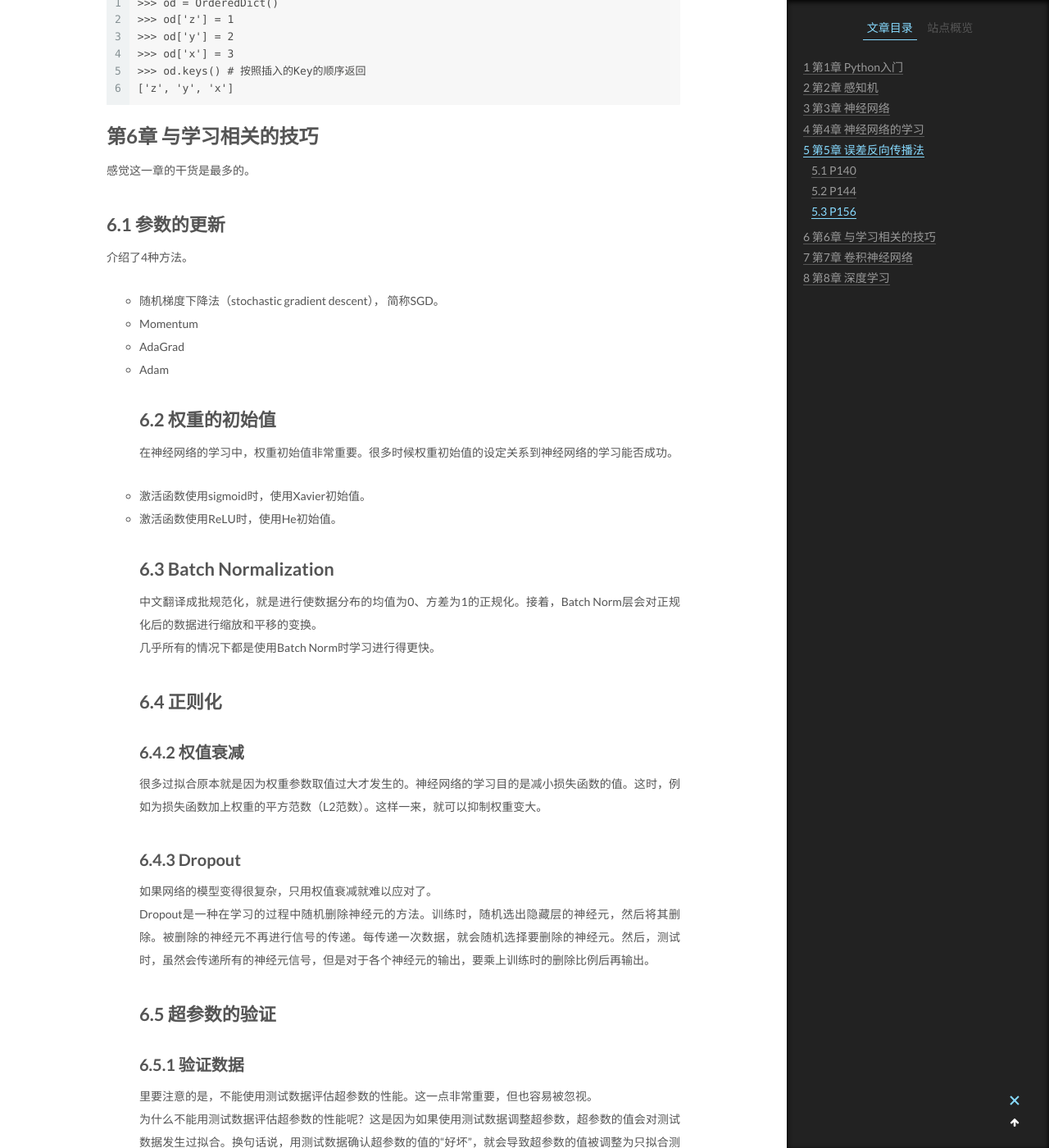
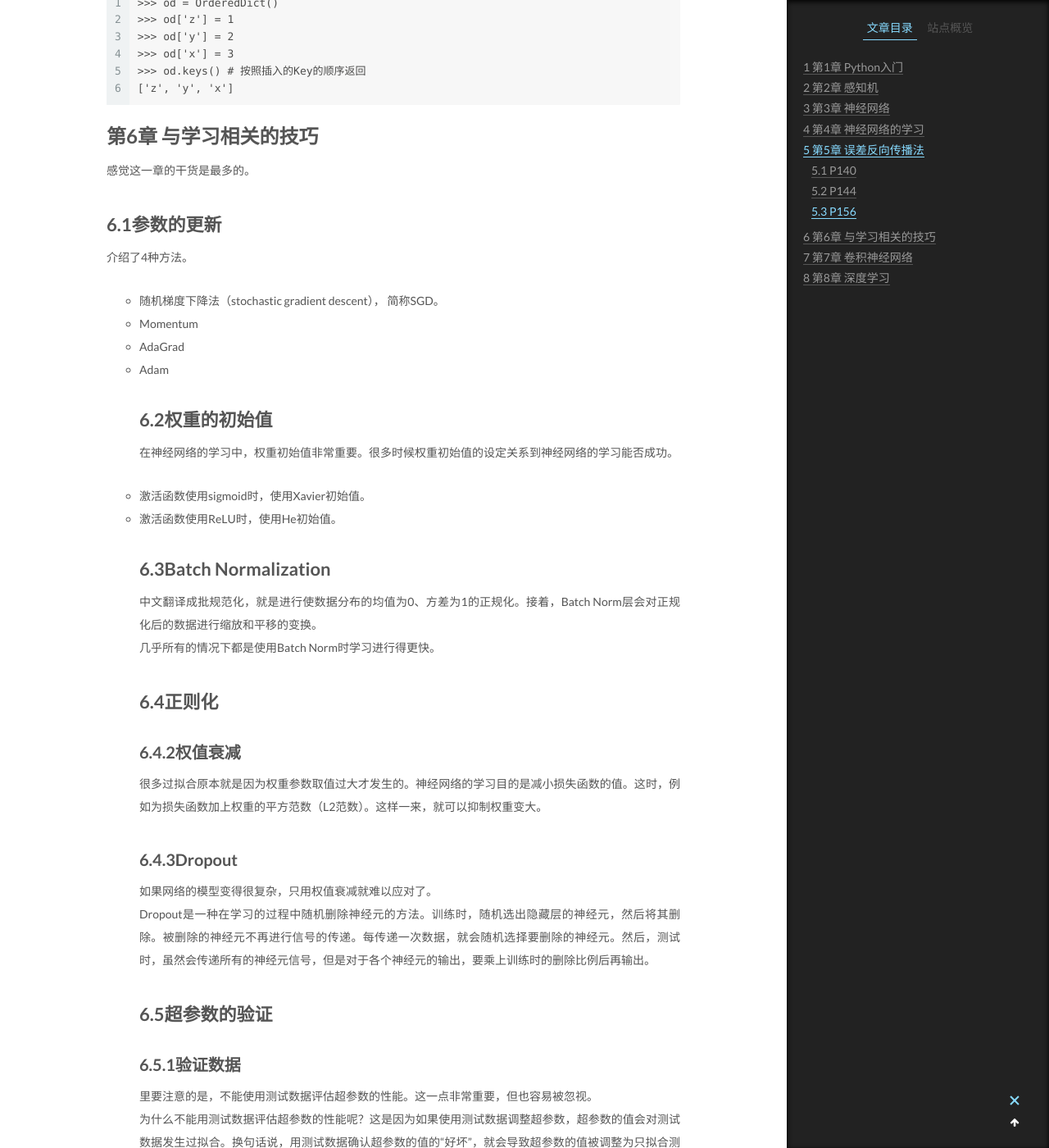
Before and after one commit to luosq0123/luosq0123.github.io, a Jekyll site: the page built from _posts/2018-12-17-深度学习入门-基于Python的理论与实现-笔记.md, in a window 1280 px wide and 1400 px high, scrolled down 5994 px. Shown: the whole window at 82% size. Built offline with Jekyll 4.4.1, drawn with Linux system fonts in a browser that asks for light colours; comment, search, counter and statistics services are not loaded.

Commit message:
改格式

````diff
--- a/_posts/2018-12-17-深度学习入门-基于Python的理论与实现-笔记.md
+++ b/_posts/2018-12-17-深度学习入门-基于Python的理论与实现-笔记.md
@@ -208,27 +208,27 @@ OrderedDict([('a', 1), ('b', 2), ('c', 3)])
 ```
 # 第6章 与学习相关的技巧
 感觉这一章的干货是最多的。
-## 6.1   参数的更新
+## 6.1参数的更新
 介绍了4种方法。
 - 随机梯度下降法（stochastic gradient descent）， 简称SGD。
 - Momentum
 - AdaGrad
 - Adam
-## 6.2  权重的初始值
+## 6.2权重的初始值
 在神经网络的学习中，权重初始值非常重要。很多时候权重初始值的设定关系到神经网络的学习能否成功。
 - 激活函数使用sigmoid时，使用Xavier初始值。
 - 激活函数使用ReLU时，使用He初始值。
-## 6.3  Batch Normalization
+## 6.3Batch Normalization
 中文翻译成批规范化，就是进行使数据分布的均值为0、方差为1的正规化。接着，Batch Norm层会对正规化后的数据进行缩放和平移的变换。
 几乎所有的情况下都是使用Batch Norm时学习进行得更快。
-## 6.4 正则化
-### 6.4.2    权值衰减
+## 6.4正则化
+### 6.4.2权值衰减
 很多过拟合原本就是因为权重参数取值过大才发生的。神经网络的学习目的是减小损失函数的值。这时，例如为损失函数加上权重的平方范数（L2范数）。这样一来，就可以抑制权重变大。
-### 6.4.3   Dropout
+### 6.4.3Dropout
 如果网络的模型变得很复杂，只用权值衰减就难以应对了。
 Dropout是一种在学习的过程中随机删除神经元的方法。训练时，随机选出隐藏层的神经元，然后将其删除。被删除的神经元不再进行信号的传递。每传递一次数据，就会随机选择要删除的神经元。然后，测试时，虽然会传递所有的神经元信号，但是对于各个神经元的输出，要乘上训练时的删除比例后再输出。
-## 6.5  超参数的验证
-### 6.5.1   验证数据
+## 6.5超参数的验证
+### 6.5.1验证数据
 里要注意的是，不能使用测试数据评估超参数的性能。这一点非常重要，但也容易被忽视。
 为什么不能用测试数据评估超参数的性能呢？这是因为如果使用测试数据调整超参数，超参数的值会对测试数据发生过拟合。换句话说，用测试数据确认超参数的值的“好坏”，就会导致超参数的值被调整为只拟合测试数据。这样的话，可能就会得到不能拟合其他数据、泛化能力低的模型。
 训练数据用于参数（权重和偏置）的学习，验证数据用于超参数的性能评估。为了确认泛化能力，要在最后使用（比较理想的是只用一次）测试数据。
````
